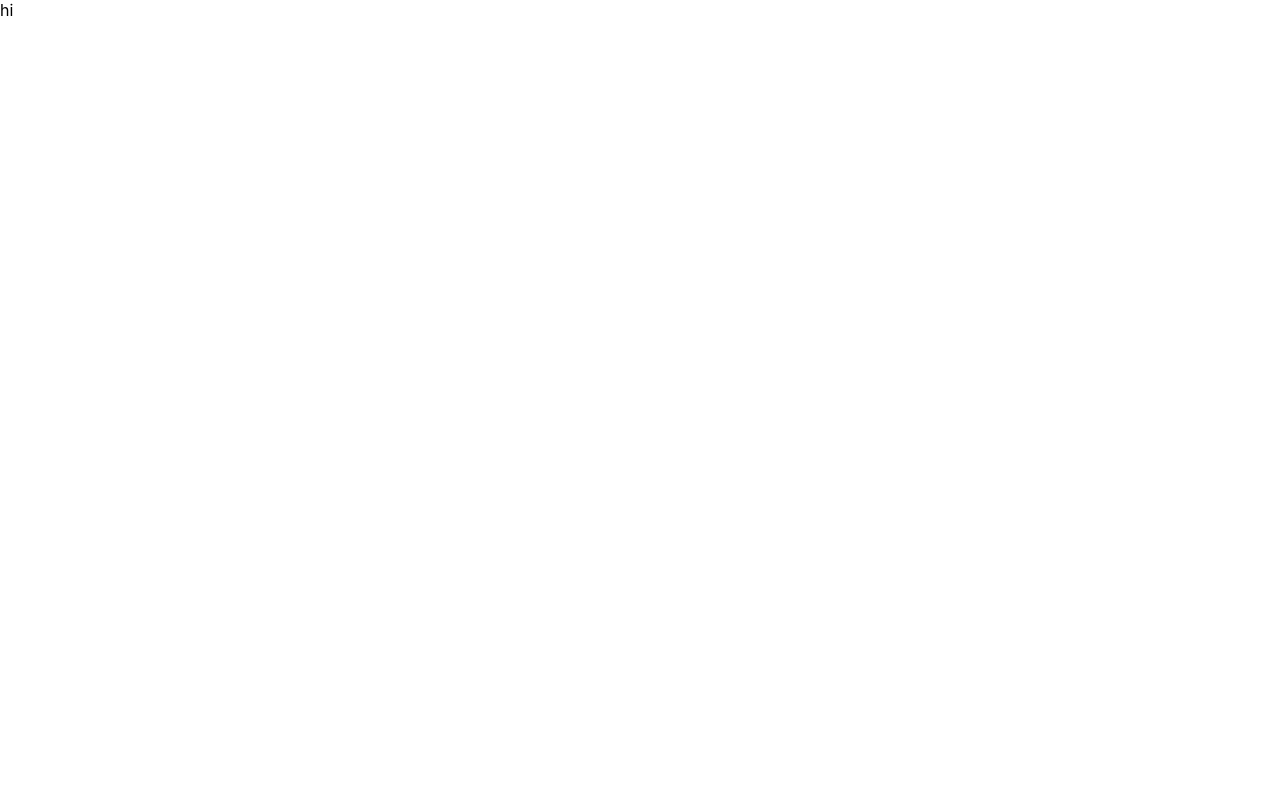
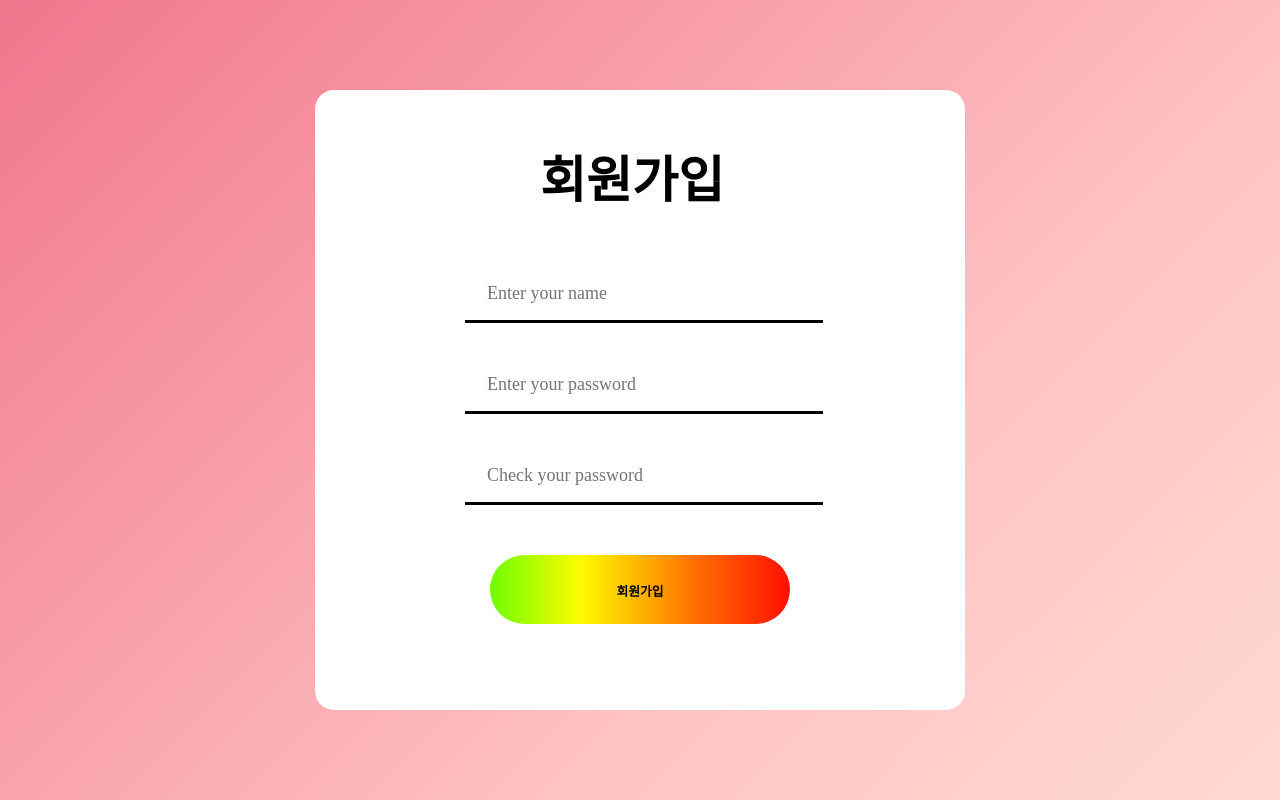
Before and after one commit to OgongSii/OgongSii_FrontEnd_V1, a React (Create React App) app: page /join in a window 1280 px wide. Built offline with nearby package versions, Linux system fonts and the light colour scheme.

Commit message:
아 인생 살기 싫다

```diff
--- a/src/Join.jsx
+++ b/src/Join.jsx
@@ -1,9 +1,195 @@
+import { useCallback, useState } from "react";
+import styled from "styled-components";
+import axios from "axios";
+const Bg = styled.div`
+  width: 100%;
+  height: 100vh;
+  display: flex;
+  align-items: center;
+  justify-content: center;
+  background-repeat: no-repeat;
+  background-size: 300% 300%;
+  background-image: linear-gradient(
+    -45deg,
+    #FFF5E4  0%,
+    #FFC4C4 25%,
+    #EE6983 51%,
+    #850E35 100%
+  );
+  animation: AnimateBG 20s ease infinite;
 
+  @keyframes AnimateBG {
+    0% {
+      background-position: 0% 50%;
+    }
+    50% {
+      background-position: 100% 50%;
+    }
+    100% {
+      background-position: 0% 50%;
+    }
+  }
+`;
 
-export default function Join(){
-    return(
-        <div>
-            hi
-        </div>
-    )
+const WhiteBar = styled.div`
+  width: 650px;
+  height: 620px;
+  margin: 50px auto;
+  background-color: white;
+  border-radius: 1.2rem;
+  align-items: center;
+  justify-items: center;
+  -webkit-user-select:none;
+  -moz-user-select:none;
+  -ms-user-select:none;
+  user-select:none;
+`;
+const Title = styled.div`
+  font-weight: bold;
+  color: black;
+  font-size: 50px;
+  position: relative;
+  font-family: "work sans";
+  left: 225px;
+`;
+const IdPass = styled.div`
+  margin: 50px auto;
+`;
+const IdDesign = styled.input`
+  color: black;
+  outline: none;
+  border:none;
+  position: relative;
+  left: 170px;
+  margin: 70px 0 15px 0;
+  font-family: "work sans";
+  width: 300px;
+  font-size: 18px;
+  &::-webkit-input-placeholder{
+    opacity: 1;
+    transition: opacity 0.25s ease-out;
+  }
+  &:hover::-webkit-input-placeholder,
+  &:focus::-webkit-input-placeholder{
+  opacity: 0;
+  }
+`;
+const Border1 = styled.div`
+  border-bottom: 3px solid black;
+  width: 55%;
+  position: relative;
+  left: 150px;
+`;
+
+const Border2 = styled.div`
+  border-bottom: 3px solid black;
+  width: 55%;
+  position: relative;
+  left: 150px;
+`;
+const PasswordDesign = styled.input`
+  font-family: "work sans";
+  color: black;
+  outline: none;
+  margin: 50px 0 15px 0;
+  border: none;
+  position: relative;
+  left: 170px;
+  width: 300px;
+  font-size: 18px;
+  &::-webkit-input-placeholder{
+    opacity: 1;
+    transition: opacity 0.25s ease-out;
+  }
+  &:hover::-webkit-input-placeholder,
+  &:focus::-webkit-input-placeholder{
+  opacity: 0;
+  }
+`;
+
+const JoinBtn = styled.button`
+  transition: opacity 0.25s ease-out;
+  &:hover {
+    opacity: 0.8;
+  }
+  color: black;
+  font-size: 0.8rem;
+  padding-bottom: 1.5rem;
+  margin-top: 50px;
+  align-items: center;
+  justify-content: center;
+  border-radius: 2.2rem;
+  width: 300px;
+  font-family: "work sans";
+  background-repeat: no-repeat;
+  background-size: 300% 300%;
+  background-image: linear-gradient(450deg,
+            #ff0000,
+            #ff00c8,
+            #7a00ff,
+            #002bff,
+            #00ffd5,
+            #48ff00,
+            #fffb00,
+            #ff7300,
+            #ff0000);
+  animation: AnimateBG 20s ease infinite;
+
+  @keyframes AnimateBG {
+    0% {
+      background-position: 0% 50%;
+    }
+    50% {
+      background-position: 100% 50%;
+    }
+    100% {
+      background-position: 0% 50%;
+    }
+  }
+`;
+export default function Login() {
+  const [input1,SetInput1]=useState('');
+  const [input2,SetInput2]=useState('');
+  const [input3,SetInput3]=useState('');
+
+  const Id_onchange=useCallback(e=>{
+    SetInput1(e.target.value);
+  },[input1]);
+
+  const Password_onchange=useCallback(e=>{
+    SetInput2(e.target.value);
+  },[input2]);
+
+  const Password_onchange_check=useCallback(e=>{
+    SetInput3(e.target.value);
+  },[input3]);
+
+  const onClick=useCallback(e=>{
+    if(input1&&input2&&input3){
+
+      SetInput1('');
+      SetInput2('');
+      SetInput3('');
+    }
+    else alert('제대로 입력해주세요!');
+  },[input1,input2,input3]);
+
+  return (
+    <div>
+      <Bg>
+        <WhiteBar>
+          <IdPass>
+            <Title>회원가입</Title>
+            <div><IdDesign type="text" placeholder="Enter your name" name='username' value={input1} onChange={Id_onchange}/></div>
+            <Border1 />
+            <div><PasswordDesign type="password" placeholder="Enter your password" name='password' value={input2} onChange={Password_onchange}/></div>
+            <Border2 />
+            <div><PasswordDesign type="password" placeholder="Check your password" name='password_check' value={input3} onChange={Password_onchange_check}/></div>
+            <Border2 />
+            <JoinBtn type="submit" onClick={onClick}>회원가입</JoinBtn>
+          </IdPass>
+        </WhiteBar>
+      </Bg>
+    </div>
+  );
 }
--- a/src/Login.jsx
+++ b/src/Login.jsx
@@ -153,27 +153,28 @@ export default function Login() {
 
   const Id_onchange=useCallback(e=>{
     SetInput1(e.target.value);
-  },[]);
+  },[input1]);
 
   const Password_onchange=useCallback(e=>{
     SetInput2(e.target.value);
-  },[]);
+  },[input2]);
 
-  const onClick=()=>{
+  const onClick=useCallback(e=>{
     if(input1&&input2){
-        SetInput1('');
-        SetInput2('');
+
+      SetInput1('');
+      SetInput2('');
     }
-  }
+  },[input1,input2]);
   return (
     <div>
       <Bg>
         <WhiteBar>
           <IdPass>
             <Title>로그인</Title>
-            <div><IdDesign type="text" placeholder="Enter your name" name='input_id' value={input1} onChange={Id_onchange}/></div>
+            <div><IdDesign type="text" placeholder="Enter your name" name='username' value={input1} onChange={Id_onchange}/></div>
             <Border1 />
-            <div><PasswordDesign type="password" placeholder="Enter your password" name='input_pw' value={input2} onChange={Password_onchange}/></div>
+            <div><PasswordDesign type="password" placeholder="Enter your password" name='password' value={input2} onChange={Password_onchange}/></div>
             <Border2 />
             <LoginBtn type="submit" onClick={onClick}>로그인</LoginBtn>
           </IdPass>
```
